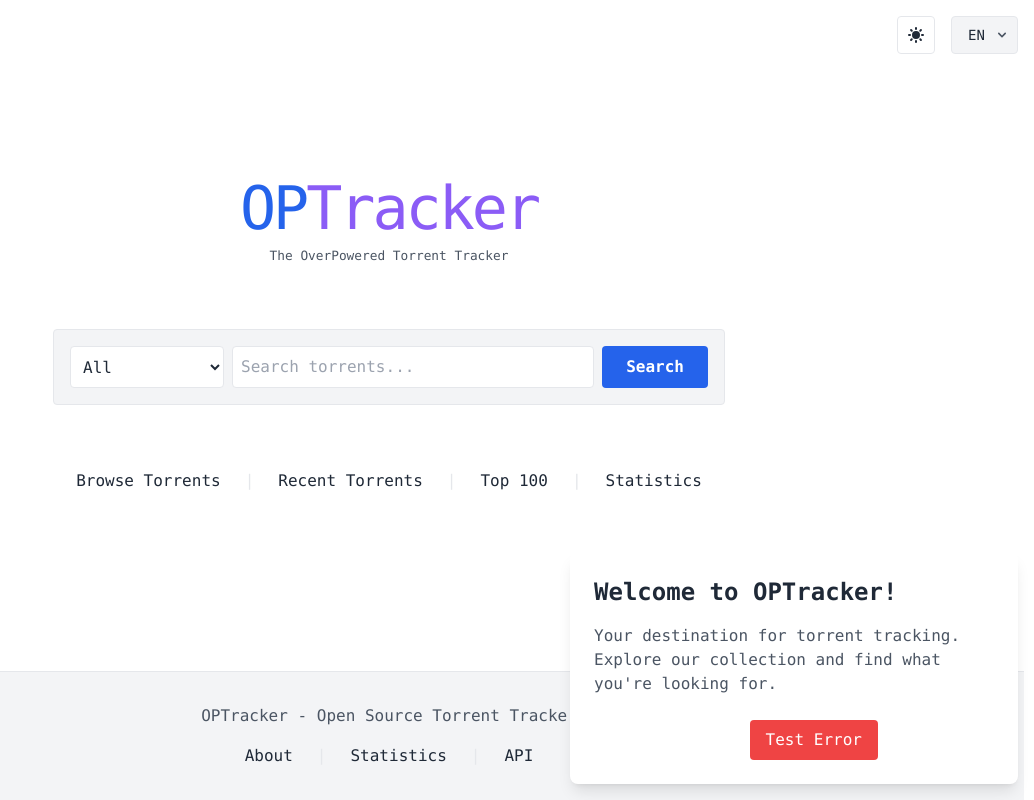
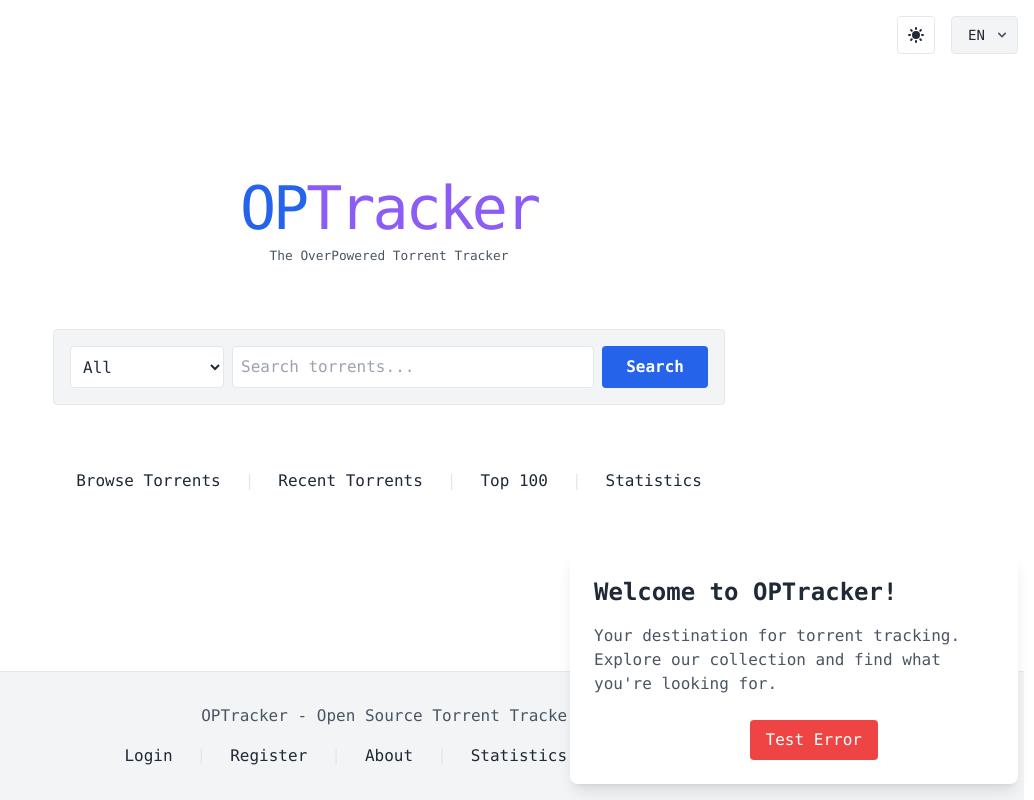
Before and after one commit to Klaiment/OPtracker, a Next.js app in the folder OPTracker_client/: page / in a window 1280 px wide. Shown: the whole page, without its empty margins (246-1280 px from the left). Built offline with nearby package versions, Linux system fonts and the light colour scheme.

Commit message:
Added Login/register Links in Homepage

```diff
--- a/OPTracker_client/src/app/page.tsx
+++ b/OPTracker_client/src/app/page.tsx
@@ -50,6 +50,14 @@ export default function Home() {
       <footer className="text-center p-8 bg-surface border-t border-border">
         <p className="text-text-secondary mb-4">{t('home.footer.description')}</p>
         <nav>
+          <Link href="/auth/login" className="px-4 text-text hover:text-primary transition-colors">
+            {t('home.footer.login')}
+          </Link>
+          <span className="text-border mx-2">|</span>
+          <Link href="/auth/register" className="px-4 text-text hover:text-primary transition-colors">
+            {t('home.footer.register')}
+          </Link>
+          <span className="text-border mx-2">|</span>
           <Link href="/about" className="px-4 text-text hover:text-primary transition-colors">
             {t('home.footer.about')}
           </Link>
--- a/OPTracker_client/src/i18n/locales/en.json
+++ b/OPTracker_client/src/i18n/locales/en.json
@@ -24,7 +24,9 @@
         "description": "OPTracker - Open Source Torrent Tracker",
         "about": "About",
         "stats": "Statistics",
-        "api": "API"
+        "api": "API",
+        "login": "Login",
+        "register": "Register"
       }
     },
     "errors": {
--- a/OPTracker_client/src/i18n/locales/es.json
+++ b/OPTracker_client/src/i18n/locales/es.json
@@ -1,7 +1,7 @@
 {
   "home": {
     "title": "OPTracker",
-    "subtitle": "El Rastreador de Torrents OverPowered",
+    "subtitle": "El Torrent Tracker OverPowered",
     "search": {
       "placeholder": "Buscar torrents...",
       "button": "Buscar",
@@ -15,16 +15,18 @@
       }
     },
     "nav": {
-      "browse": "Explorar Torrents",
+      "browse": "Buscar Torrents",
       "recent": "Torrents Recientes",
       "top": "Top 100",
       "stats": "Estadísticas"
     },
     "footer": {
-      "description": "OPTracker - Rastreador de Torrents de Código Abierto",
+      "description": "OPTracker - Torrent Tracker de Código Abierto",
       "about": "Acerca de",
       "stats": "Estadísticas",
-      "api": "API"
+      "api": "API",
+      "login": "Iniciar Sesión",
+      "register": "Regístrate"
     }
   },
   "errors": {
--- a/OPTracker_client/src/i18n/locales/fr.json
+++ b/OPTracker_client/src/i18n/locales/fr.json
@@ -24,7 +24,9 @@
       "description": "OPTracker - Tracker Torrent Open Source",
       "about": "À propos",
       "stats": "Statistiques",
-      "api": "API"
+      "api": "API",
+      "login": "Se connecter",
+      "register": "S'inscrire"
     }
   },
   "auth": {
```
